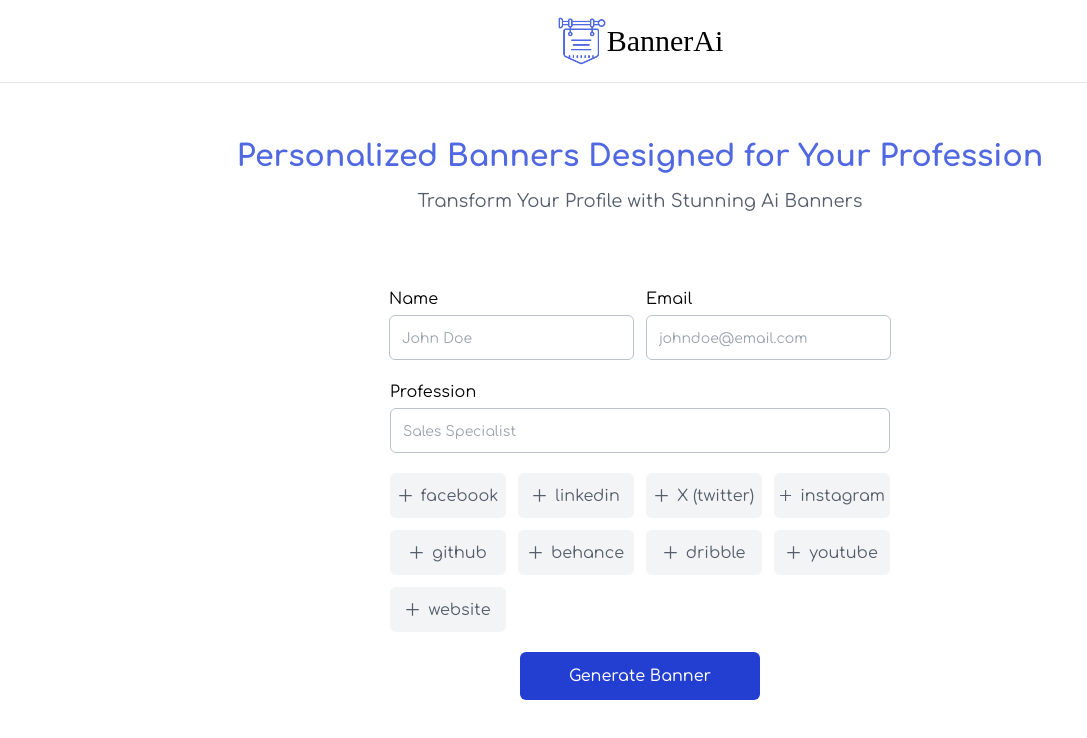
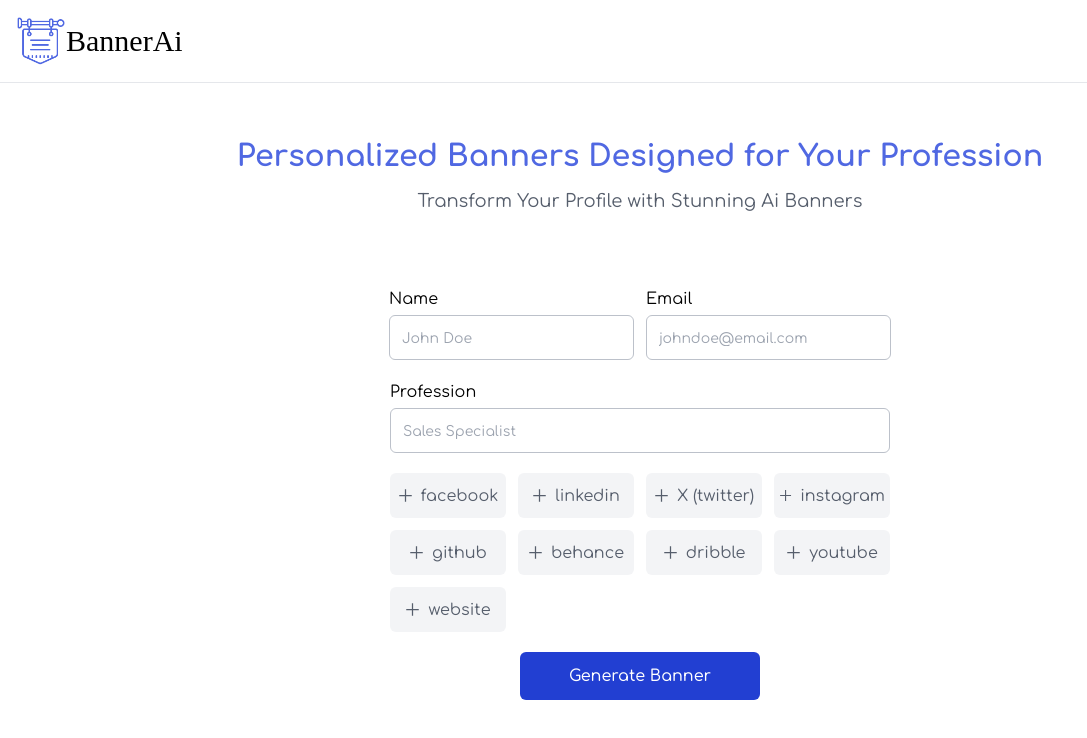
Before and after one commit to okhuaroboosayuki/BannerAi, a React (Vite) app: page / in a window 1280 px wide. Shown: the top 738 px of the page, without its empty margins (0-1087 px from the left). Built offline with nearby package versions, Linux system fonts and the light colour scheme; a web font is replaced by a local one.

Commit message:
add modal trigger button in Header component based on generated output

```diff
--- a/src/components/Header.jsx
+++ b/src/components/Header.jsx
@@ -1,12 +1,24 @@
 import logo from "../assets/icons/bannerAi_96x96.png";
+import useFormReducer from "../hooks/useFormReducer";
 
 const Header = () => {
+  const { state, dispatch } = useFormReducer();
+
+  const { generatedOutput } = state;
+
   return (
-    <header className="w-full p-4 border-b-[0.5px] border-b-grey">
+    <header className="w-full p-4 border-b-[0.5px] border-b-grey flex justify-between items-center">
       <div className="flex items-center justify-center">
         <img src={logo} alt="logo icon" width={50} height={50} />
         <span className="text-3xl cursor-default font-cabin-sketch">BannerAi</span>
+        {/* <span className="text-3xl cursor-default font-cabin-sketch">BannerCraft</span> */}
       </div>
+
+      {generatedOutput && (
+        <button onClick={() => dispatch({ type: "modal", payload: true })} className="capitalize">
+          view banner
+        </button>
+      )}
     </header>
   );
 };
```
